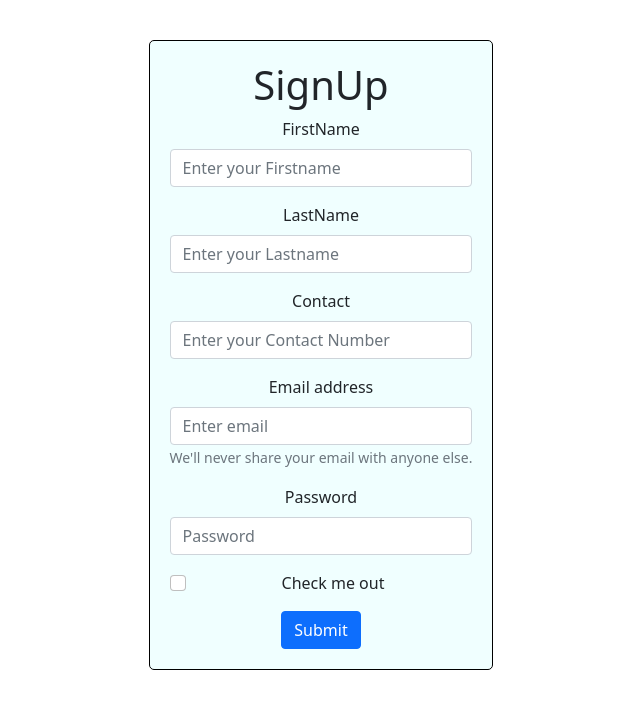
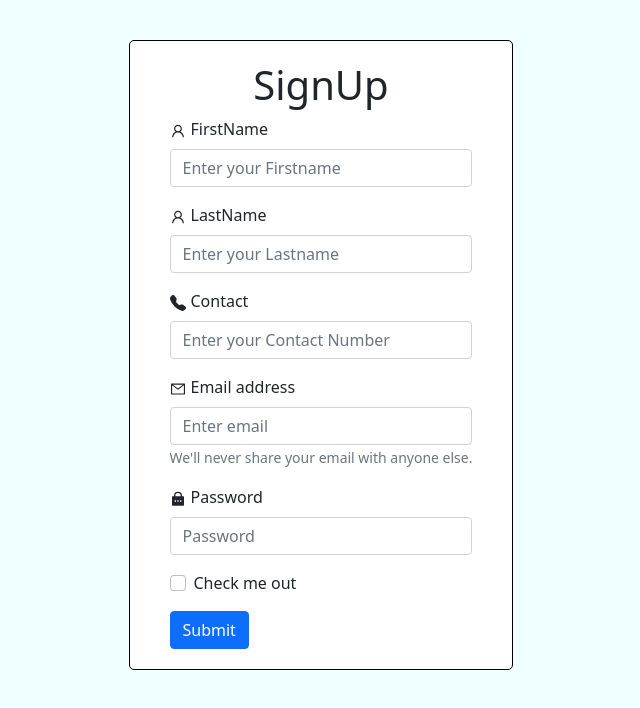
Before and after one commit to diksha-developer/sharingfile, a React (Create React App) app: page / in a window 1280 px wide. Shown: the top 708 px of the page, without its empty margins (319-959 px from the left). Built offline with nearby package versions, Linux system fonts and the light colour scheme.

Commit message:
add icons and label-font modified

```diff
--- a/package.json
+++ b/package.json
@@ -3,14 +3,19 @@
   "version": "0.1.0",
   "private": true,
   "dependencies": {
+    "@fortawesome/fontawesome-svg-core": "^6.1.1",
+    "@fortawesome/free-regular-svg-icons": "^6.1.1",
+    "@fortawesome/react-fontawesome": "^0.2.0",
     "@testing-library/jest-dom": "^5.16.4",
     "@testing-library/react": "^13.3.0",
     "@testing-library/user-event": "^13.5.0",
+    "babel-plugin-macros": "^3.1.0",
     "bootstrap": "^5.1.3",
     "react": "^17.0.2",
     "react-bootstrap": "^2.4.0",
     "react-dom": "^17.0.2",
     "react-hook-form": "^7.33.1",
+    "react-icons": "^4.4.0",
     "react-scripts": "5.0.1",
     "web-vitals": "^2.1.4"
   },
--- a/src/App.css
+++ b/src/App.css
@@ -1,6 +1,4 @@
-.App {
-  text-align: center;
-}
+
 
 .App-logo {
   height: 40vmin;
--- a/src/assets/css/style.css
+++ b/src/assets/css/style.css
@@ -2,24 +2,29 @@
 body{
     justify-content: center;
     display: flex;
-    background-color:white !important;
+    background-color: azure !important;
+    /* background-color:white !important; */
 
   }
 
 
   .signUpContainer{
       border: 1px solid black;
-      padding: 20px;
+      padding: 20px 40px;
       margin-top: 40px;
       border-radius: 5px;
-      background-color: azure;
+      background-color: white;
     }
-    .password{
-      margin-inline-start: auto;
-    }
-
 
     .errors{
       color:red ;
       font-size: small;
     }
+
+    .heading{
+        text-align: center;
+    }
+    .signuplabel{
+      margin-left: 5px;
+      font-weight: 500;
+    }
--- a/src/components/signUp/SignUp.jsx
+++ b/src/components/signUp/SignUp.jsx
@@ -3,6 +3,9 @@ import { Button, Form } from "react-bootstrap";
 import "bootstrap/dist/css/bootstrap.min.css";
 import "../../assets/css/style.css";
 import { useForm } from "react-hook-form";
+import { AiOutlineMail, AiOutlineUser } from "react-icons/ai";
+import { BsFillTelephoneFill } from "react-icons/bs";
+import { RiLockPasswordFill } from "react-icons/ri";
 
 const SignUp = () => {
   const {
@@ -16,10 +19,11 @@ const SignUp = () => {
   };
   return (
     <div className="signUpContainer">
-      <h1>SignUp</h1>
+      <h1 className="heading">SignUp</h1>
       <Form onSubmit={handleSubmit(onSubmit)}>
         <Form.Group className="mb-3" controlId="formBasicEmail">
-          <Form.Label>FirstName</Form.Label>
+          <AiOutlineUser />
+          <Form.Label className="signuplabel">FirstName</Form.Label>
           <Form.Control
             type="text"
             {...register("firstName", {
@@ -32,7 +36,9 @@ const SignUp = () => {
         {errors.firstName && <p className="errors">Check FirstName </p>}
 
         <Form.Group className="mb-3" controlId="formBasicEmail">
-          <Form.Label>LastName</Form.Label>
+          <AiOutlineUser />
+          <Form.Label className="signuplabel">LastName</Form.Label>
+
           <Form.Control
             type="text"
             {...register("lastName", {
@@ -44,7 +50,8 @@ const SignUp = () => {
         </Form.Group>
         {errors.lastName && <p className="errors">Check Lastname</p>}
         <Form.Group className="mb-3" controlId="formBasicEmail">
-          <Form.Label>Contact</Form.Label>
+          <BsFillTelephoneFill />
+          <Form.Label className="signuplabel">Contact</Form.Label>
           <Form.Control
             type="tel"
             {...register("contact", {
@@ -56,7 +63,8 @@ const SignUp = () => {
         </Form.Group>
         {errors.contact && <p className="errors">Enter right Contact number</p>}
         <Form.Group className="mb-3" controlId="formBasicEmail">
-          <Form.Label>Email address</Form.Label>
+          <AiOutlineMail />
+          <Form.Label className="signuplabel">Email address</Form.Label>
           <Form.Control
             type="email"
             {...register("email")}
@@ -69,7 +77,8 @@ const SignUp = () => {
         </Form.Group>
 
         <Form.Group className="mb-3" controlId="formBasicPassword">
-          <Form.Label className="password">Password</Form.Label>
+          <RiLockPasswordFill />
+          <Form.Label className="signuplabel">Password</Form.Label>
           <Form.Control
             type="password"
             {...register("password", {
```
Also changed, not shown: 1 other file (tests, documents, lock files or other folders).
